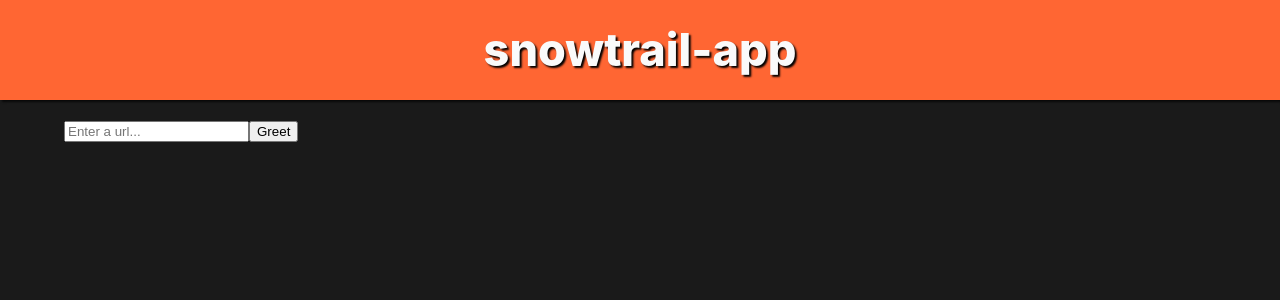
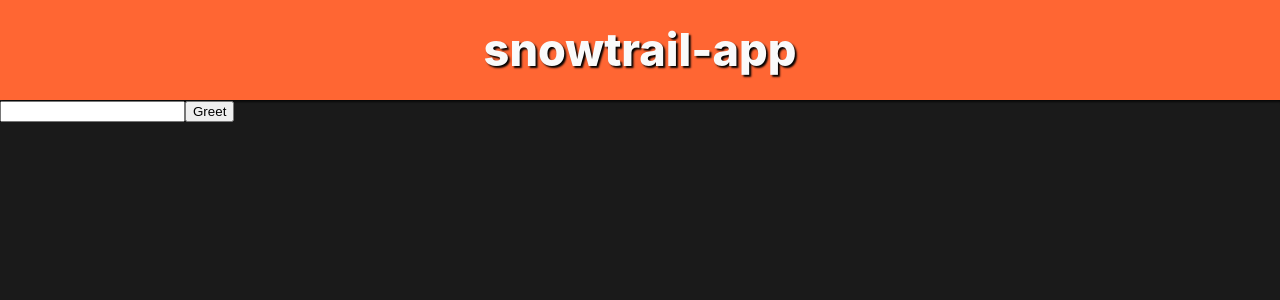
Before and after one commit to enuesaa/snowtrail, a Next.js app: page / in a window 1280 px wide. Shown: the top 300 px of the page. Built offline with nearby package versions, Linux system fonts and the light colour scheme; what emotion-normalize would draw is missing.

Commit message:
refactor(frontend): use component

```diff
--- a/src/components/common/Main.tsx
+++ /dev/null
@@ -1,18 +0,0 @@
-import { ReactNode } from 'react'
-import { css } from '@emotion/react'
-
-type Props = {
-  children: ReactNode
-}
-export const Main = ({ children }: Props) => {
-  const styles = {
-    main: css({
-      width: '90%',
-      margin: '0 auto',
-      height: '100vh',
-      padding: '20px 0',
-    }),
-  }
-
-  return <section css={styles.main}>{children}</section>
-}
--- /dev/null
+++ b/src/components/feed/FeedBoard.tsx
@@ -0,0 +1,34 @@
+import { invoke } from '@tauri-apps/api/tauri'
+import { useRef, useState, MouseEventHandler } from 'react'
+import { FeedItem } from './FeedItem'
+
+type MessageItem = {
+  title: string;
+  url: string;
+}
+type Message = {
+  title: string;
+  items: MessageItem[];
+}
+export const FeedBoard = () => {
+  const [message, setMessage] = useState<Message>({ title: '', items: [] })
+  const urlInput = useRef<HTMLInputElement>(null)
+
+  const handleClick: MouseEventHandler<HTMLButtonElement> = async (e) => {
+    e.preventDefault()
+    const url = urlInput.current?.value ?? ''
+    const res = await invoke('feed', { url })
+    setMessage(res as Message)
+  }
+
+  return (
+    <div style={{ color: '#fafafa' }}>
+      <input ref={urlInput} />
+      <button onClick={handleClick}>Greet</button>
+      <h2>{message.title}</h2>
+      {message.items.map((m,i) => (
+        <FeedItem key={i} url={m.url} title={m.title} />
+      ))}
+    </div>
+  )
+}
--- a/src/pages/index.tsx
+++ b/src/pages/index.tsx
@@ -1,41 +1,11 @@
 import { Header } from '../components/common/Header'
-import { Main } from '../components/common/Main'
-import { invoke } from '@tauri-apps/api/tauri'
-import { useRef, useState, MouseEventHandler } from 'react'
-import { FeedItem } from '../components/feed/FeedItem'
+import { FeedBoard } from '../components/feed/FeedBoard'
 
-type MessageItem = {
-  title: string;
-  url: string;
-}
-type Message = {
-  title: string;
-  items: MessageItem[];
-}
 export default function TopPage() {
-  const [message, setMessage] = useState<Message>({ title: '', items: [] })
-  const urlInput = useRef<HTMLInputElement>(null)
-
-  const handleClick: MouseEventHandler<HTMLButtonElement> = async (e) => {
-    e.preventDefault()
-    const url = urlInput.current?.value ?? ''
-    const res = await invoke('feed', { url })
-    setMessage(res as Message)
-  }
-
   return (
     <>
       <Header />
-      <Main>
-        <div style={{ color: '#fafafa' }}>
-          <input ref={urlInput} placeholder="Enter a url..." />
-          <button onClick={handleClick}>Greet</button>
-          <h2>{message.title}</h2>
-          {message.items.map((m,i) => (
-            <FeedItem key={i} url={m.url} title={m.title} />
-          ))}
-        </div>
-      </Main>
+      <FeedBoard />
     </>
   )
 }
```
Also changed, not shown: src/components/common/LinkCard.tsx (deleted, +0 -26 lines), src/components/common/Title.tsx (deleted, +0 -18 lines).
